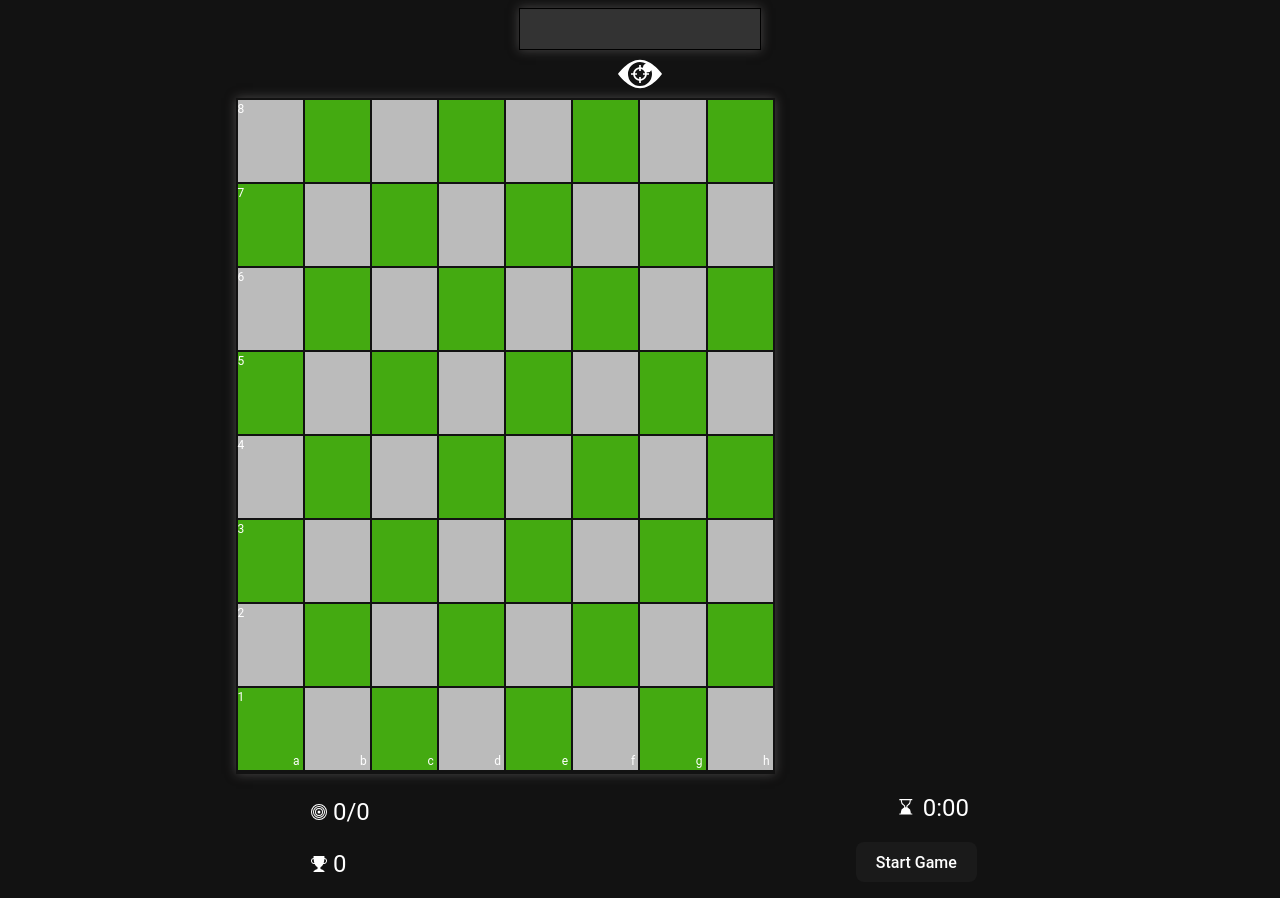
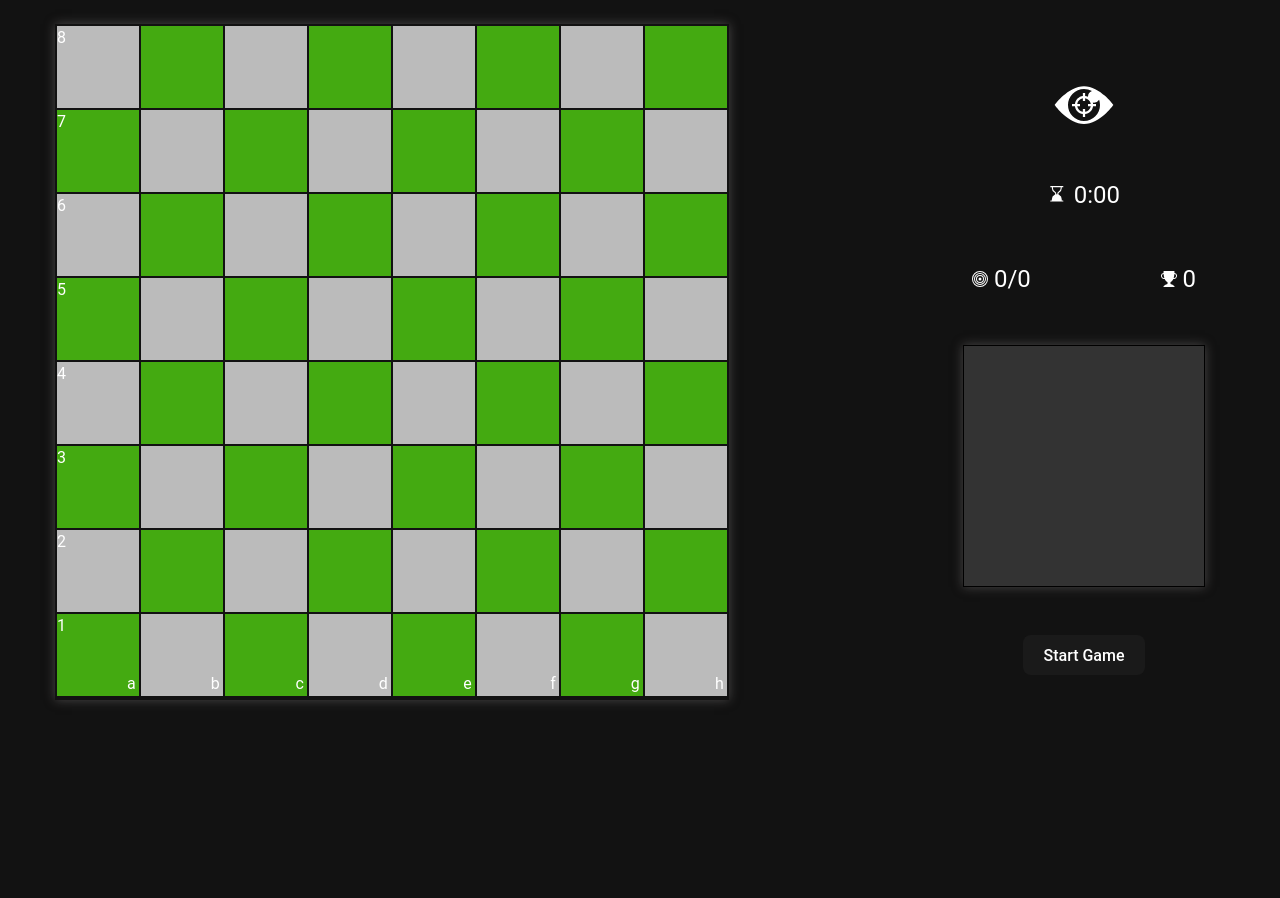
Before and after one commit to robinpunn/promotional-email, a React (Vite) app: page / in a window 1280 px wide. After the commit the page ends 800 px from the top, so only its background shows below. Built offline with nearby package versions, Linux system fonts and the light colour scheme.

Commit message:
updated style for desktop/mobile

```diff
--- a/src/App.css
+++ b/src/App.css
@@ -3,10 +3,269 @@
   margin: 0 auto;
   padding: 0;
   text-align: center;
+  position: relative;
 }
 
 .App {
   font-family: 'Roboto', sans-serif;
   position: relative;
+}
+
+.mobile {
+  display: flex;
+  flex-direction: column;
+  align-items: center;
+  justify-content: center;
+  font-family: 'Roboto', sans-serif;
+  position: relative;
+}
+
+.desktop {
+  display: flex;
+  flex-direction: row;
+  align-items: center;
+  justify-content: space-between;
+  font-family: 'Roboto', sans-serif;
+  position: relative;
   width: 100%;
 }
+
+.current-history {
+  display: flex;
+  align-items: center;
+  justify-content: center;
+  flex-direction: column;
+  margin: 0;
+}
+
+.current {
+  color: white;
+  font: 2rem;
+}
+
+.history-container {
+  display: flex;
+  flex-direction: row;
+  flex-wrap: nowrap;
+  align-items: center;
+  justify-content: flex-start;
+  height: 2.5rem;
+  width: 15rem;
+  background: #333;
+  overflow-x: scroll;
+  overflow-y: hidden;
+  font-size: 0.8rem;
+  box-shadow: 0px 0px 10px rgba(127, 124, 124, 0.5);
+}
+
+.history {
+  margin: 0 0.5rem;
+}
+
+.current-container {
+  display: flex;
+  align-items: center;
+  justify-content: center;
+  width: 3rem;
+  height: 3rem;
+}
+
+.board-container {
+  position: relative;
+  margin: 0;
+}
+
+.other-container {
+  display: flex;
+  flex-direction: row;
+  align-items: center;
+  justify-content: space-between;
+  width: 100%;
+}
+
+.score-container {
+  display: flex;
+  flex-direction: column;
+  align-items: flex-start;
+  justify-content: center;
+  margin: 0.75rem 0 0 0;
+}
+
+.score {
+  margin: 0.5rem;
+  color: white;
+  font-size: 1.5rem;
+  font-style: bold;
+}
+
+.high-score {
+  margin: 0.5rem;
+  color: white;
+  font-size: 1.5rem;
+}
+
+.start-container {
+  display: flex;
+  flex-direction: column;
+  align-items: flex-end;
+  justify-content: center;
+  margin: 0.5rem 0;
+}
+
+.time {
+  margin: 0.5rem;
+  color: white;
+  font-size: 1.5rem;
+}
+
+.time-icon {
+  margin-right: 0.5rem;
+}
+.start {
+  margin-top: 0.5rem;
+}
+
+@media screen and (min-width: 60rem) {
+  .App {
+    width: 100%;
+  }
+
+  .desktop {
+    display: flex;
+    flex-direction: row;
+    align-items: center;
+    justify-content: space-between;
+    font-family: 'Roboto', sans-serif;
+    position: relative;
+  }
+
+  .desktop-scores {
+    display: flex;
+    flex-direction: row;
+    align-items: center;
+    justify-content: space-between;
+    margin: 1.5rem;
+    width: 15rem;
+  }
+
+  .other-container {
+    display: flex;
+    flex-direction: column;
+    align-items: center;
+    justify-content: space-between;
+    width: 20%;
+  }
+
+  .time {
+    margin: 1rem;
+  }
+
+  .history-container {
+    display: flex;
+    flex-direction: row;
+    flex-wrap: wrap;
+    align-items: center;
+    justify-content: center;
+    width: 15rem;
+    height: 15rem;
+    border: 1px solid black;
+    overflow-y: scroll;
+  }
+
+  .history-container::-webkit-scrollbar {
+    display: none;
+  }
+
+  .history {
+    font-size: 1.25rem;
+  }
+
+  .current-container {
+    display: flex;
+    align-items: center;
+    justify-content: center;
+    width: 5rem;
+    height: 5rem;
+  }
+
+  .start {
+    margin-top: 2rem;
+  }
+}
+
+@media screen and (min-width: 32rem) {
+  .current-history {
+    margin: 2rem;
+  }
+  .current {
+    color: white;
+    font: 2rem;
+  }
+
+  .history-container {
+    margin: 1rem;
+  }
+
+  .current-container {
+    margin: 1rem;
+  }
+  .other-container {
+    margin: 1.5rem;
+  }
+}
+
+/* @media screen and (min-width: 40rem) {
+  .white {
+    width: 50px;
+    height: 50px;
+    font-size: 0.75rem;
+  }
+
+  .green {
+    width: 50px;
+    height: 50px;
+    font-size: 0.75rem;
+  }
+}
+
+@media screen and (min-width: 60rem) {
+  .white {
+    width: 60px;
+    height: 60px;
+    font-size: 0.9rem;
+  }
+
+  .green {
+    width: 60px;
+    height: 60px;
+    font-size: 0.9rem;
+  }
+}
+
+@media screen and (min-width: 70rem) {
+  .white {
+    width: 80px;
+    height: 80px;
+    font-size: 1rem;
+  }
+
+  .green {
+    width: 80px;
+    height: 80px;
+    font-size: 1rem;
+  }
+}
+
+@media screen and (max-width: 20rem) {
+  .white {
+    width: 30px;
+    height: 30px;
+    font-size: 0.5rem;
+  }
+
+  .green {
+    width: 30px;
+    height: 30px;
+    font-size: 0.5rem;
+  }
+} */
--- a/src/App.jsx
+++ b/src/App.jsx
@@ -15,6 +15,14 @@ function App() {
   const [visible, setVisible] = useState(false);
   const [highScore, setHighScore] = useState(0);
   const [showModal, setShowModal] = useState(false);
+  const [width, setWidth] = useState(window.innerWidth);
+
+  /*check window size*/
+  useEffect(() => {
+    const handleResize = () => setWidth(window.innerWidth);
+    window.addEventListener("resize", handleResize);
+    return () => window.removeEventListener("resize", handleResize);
+  }, []);
 
   /*countdown timer*/
   useEffect(() => {
@@ -129,7 +137,8 @@ function App() {
 
   return (
     <div className="App">
-      {/*<Desktop
+      {width >= 960 ? (
+        <Desktop
           setBoard={setBoard}
           preCountDown={preCountDown}
           id={id}
@@ -143,8 +152,9 @@ function App() {
           visible={visible}
           highScore={highScore}
           showModal={showModal}
-  />*/}
-      {
+          setShowModal={setShowModal}
+        />
+      ) : (
         <Mobile
           setBoard={setBoard}
           preCountDown={preCountDown}
@@ -161,7 +171,7 @@ function App() {
           showModal={showModal}
           setShowModal={setShowModal}
         />
-      }
+      )}
     </div>
   );
 }
--- a/src/components/layout/Desktop.css
+++ /dev/null
@@ -1,52 +0,0 @@
-.desktop {
-  display: flex;
-  flex-direction: row;
-  align-items: center;
-  justify-content: space-between;
-  font-family: 'Roboto', sans-serif;
-  position: relative;
-}
-
-.board-container {
-  position: relative;
-}
-
-.other-container {
-  display: flex;
-  flex-direction: row;
-  align-items: center;
-  justify-content: space-between;
-}
-
-.history-container {
-  display: flex;
-  flex-direction: row;
-  flex-wrap: wrap;
-  align-items: center;
-  justify-content: center;
-  width: 15rem;
-  height: 15rem;
-  border: 1px solid black;
-}
-
-.current-container {
-  display: flex;
-  align-items: center;
-  justify-content: center;
-  width: 5rem;
-  height: 5rem;
-}
-
-@media screen and (min-width: 40rem) {
-  .board {
-    right: 20%;
-    width: 80%;
-  }
-  .other-container {
-    display: flex;
-    flex-direction: column;
-    align-items: center;
-    justify-content: space-between;
-    width: 20%;
-  }
-}
--- a/src/components/layout/Desktop.jsx
+++ b/src/components/layout/Desktop.jsx
@@ -5,7 +5,8 @@ import History from "../parts/History";
 import Timer from "../parts/Timer";
 import Score from "../parts/Score";
 import Start from "../parts/Start";
-import "./Desktop.css";
+import HighScore from "../parts/HighScore";
+import Modal from "../modal/Modal";
 
 function Desktop({
   setBoard,
@@ -17,26 +18,40 @@ function Desktop({
   countDown,
   score,
   handleStart,
+  visible,
   countDownStart,
   highScore,
+  showModal,
+  setShowModal,
 }) {
   return (
     <div className="desktop">
+      {showModal && (
+        <Modal
+          score={score}
+          highScore={highScore}
+          handleStart={handleStart}
+          setShowModal={setShowModal}
+        />
+      )}
       <div className="board-container">
         <ChessBoard
           setBoard={setBoard}
           preCountDown={preCountDown}
           id={id}
           handleChoice={handleChoice}
+          visible={visible}
         />
       </div>
       <div className="other-container">
-        <CurrentSquare id={id} />
+        <CurrentSquare id={id} countDown={countDown} />
+        <Timer time={countDown} />
+        <div className="desktop-scores">
+          <Score score={score} history={history} />
+          <HighScore highScore={highScore} />
+        </div>
         <History history={history} choice={choiceHx} />
-        <Timer time={countDown} />
-        <Score score={score} history={history} />
         <Start handleStart={handleStart} disabled={countDownStart} />
-        <HighScore highScore={highScore} />
       </div>
     </div>
   );
--- a/src/components/layout/Mobile.css
+++ /dev/null
@@ -1,108 +0,0 @@
-.mobile {
-  display: flex;
-  flex-direction: column;
-  align-items: center;
-  justify-content: center;
-  font-family: 'Roboto', sans-serif;
-  position: relative;
-}
-
-.current-history {
-  display: flex;
-  align-items: center;
-  justify-content: center;
-  flex-direction: column;
-  margin: 0;
-}
-
-.current {
-  color: white;
-  font: 2rem;
-}
-
-.history-container {
-  display: flex;
-  flex-direction: row;
-  flex-wrap: nowrap;
-  align-items: center;
-  justify-content: flex-start;
-  height: 2.5rem;
-  background: #333;
-  overflow-x: scroll;
-  overflow-y: hidden;
-  font-size: 0.8rem;
-  box-shadow: 0px 0px 10px rgba(127, 124, 124, 0.5);
-}
-
-.history {
-  margin: 0 0.5rem;
-}
-
-.current-container {
-  display: flex;
-  align-items: center;
-  justify-content: center;
-  width: 3rem;
-  height: 3rem;
-}
-
-.board-container {
-  position: relative;
-  margin: 0 auto;
-}
-
-.board {
-  position: relative;
-  margin: 0 auto;
-  text-align: center;
-}
-
-.other-container {
-  display: flex;
-  flex-direction: row;
-  align-items: center;
-  justify-content: space-between;
-  width: 100%;
-}
-
-.score-container {
-  display: flex;
-  flex-direction: column;
-  align-items: flex-start;
-  justify-content: center;
-  margin: 0.75rem 0 0 0;
-}
-
-.score {
-  margin: 0.5rem;
-  color: white;
-  font-size: 1.5rem;
-  font-style: bold;
-}
-
-.high-score {
-  margin: 0.5rem;
-  color: white;
-  font-size: 1.5rem;
-}
-
-.start-container {
-  display: flex;
-  flex-direction: column;
-  align-items: flex-end;
-  justify-content: center;
-  margin: 0.5rem 0;
-}
-
-.time {
-  margin: 0.5rem;
-  color: white;
-  font-size: 1.5rem;
-}
-
-.time-icon {
-  margin-right: 0.5rem;
-}
-.start {
-  margin-top: 0.5rem;
-}
--- a/src/components/layout/Mobile.jsx
+++ b/src/components/layout/Mobile.jsx
@@ -7,7 +7,6 @@ import Score from "../parts/Score";
 import Start from "../parts/Start";
 import HighScore from "../parts/HighScore";
 import Modal from "../modal/Modal";
-import "./Mobile.css";
 
 function Mobile({
   setBoard,
--- a/src/components/modal/Modal.jsx
+++ b/src/components/modal/Modal.jsx
@@ -5,10 +5,7 @@ import "./Modal.css";
 function Modal({ score, highScore, handleStart, setShowModal }) {
   return (
     <div className="modal-container">
-      <h3
-        style={{ color: "white", margin: 0 }}
-        onClick={() => setShowModal(false)}
-      >
+      <h3 className="modal-close" onClick={() => setShowModal(false)}>
         X
       </h3>
       <h1 className="modal-title">Game Over</h1>
--- a/src/components/parts/ChessBoard.css
+++ b/src/components/parts/ChessBoard.css
@@ -5,16 +5,16 @@
 
 .white {
   background-color: #bbb;
-  width: 50px;
-  height: 50px;
+  width: 40px;
+  height: 40px;
   font-size: 0.6rem;
   position: relative;
 }
 
 .green {
   background-color: #4a1;
-  width: 50px;
-  height: 50px;
+  width: 40px;
+  height: 40px;
   font-size: 0.6rem;
   position: relative;
 }
@@ -63,15 +63,47 @@
 
 @media screen and (min-width: 40rem) {
   .white {
-    width: 80x;
+    width: 50px;
+    height: 50px;
+    font-size: 0.75rem;
+  }
+
+  .green {
+    width: 50px;
+    height: 50px;
+    font-size: 0.75rem;
+  }
+}
+
+@media screen and (min-width: 60rem) {
+  .white {
+    width: 60px;
+    height: 60px;
+    font-size: 0.9rem;
+  }
+
+  .green {
+    width: 60px;
+    height: 60px;
+    font-size: 0.9rem;
+  }
+}
+
+@media screen and (min-width: 70rem) {
+  .board {
+    margin: 1rem 10rem 1rem 0;
+  }
+
+  .white {
+    width: 80px;
     height: 80px;
-    font-size: 0.75rem;
+    font-size: 1rem;
   }
 
   .green {
     width: 80px;
     height: 80px;
-    font-size: 0.75rem;
+    font-size: 1rem;
   }
 }
 
--- a/src/index.css
+++ b/src/index.css
@@ -1,5 +1,3 @@
-@import-normalize;
-
 :root {
   font-family: Inter, system-ui, Avenir, Helvetica, Arial, sans-serif;
   line-height: 1.5;
```
Also changed, not shown: src/components/modal/Modal.css (+33 -1 lines), src/components/modal/Backdrop.jsx (deleted). Lines whose indentation alone changed are shown as unchanged.
